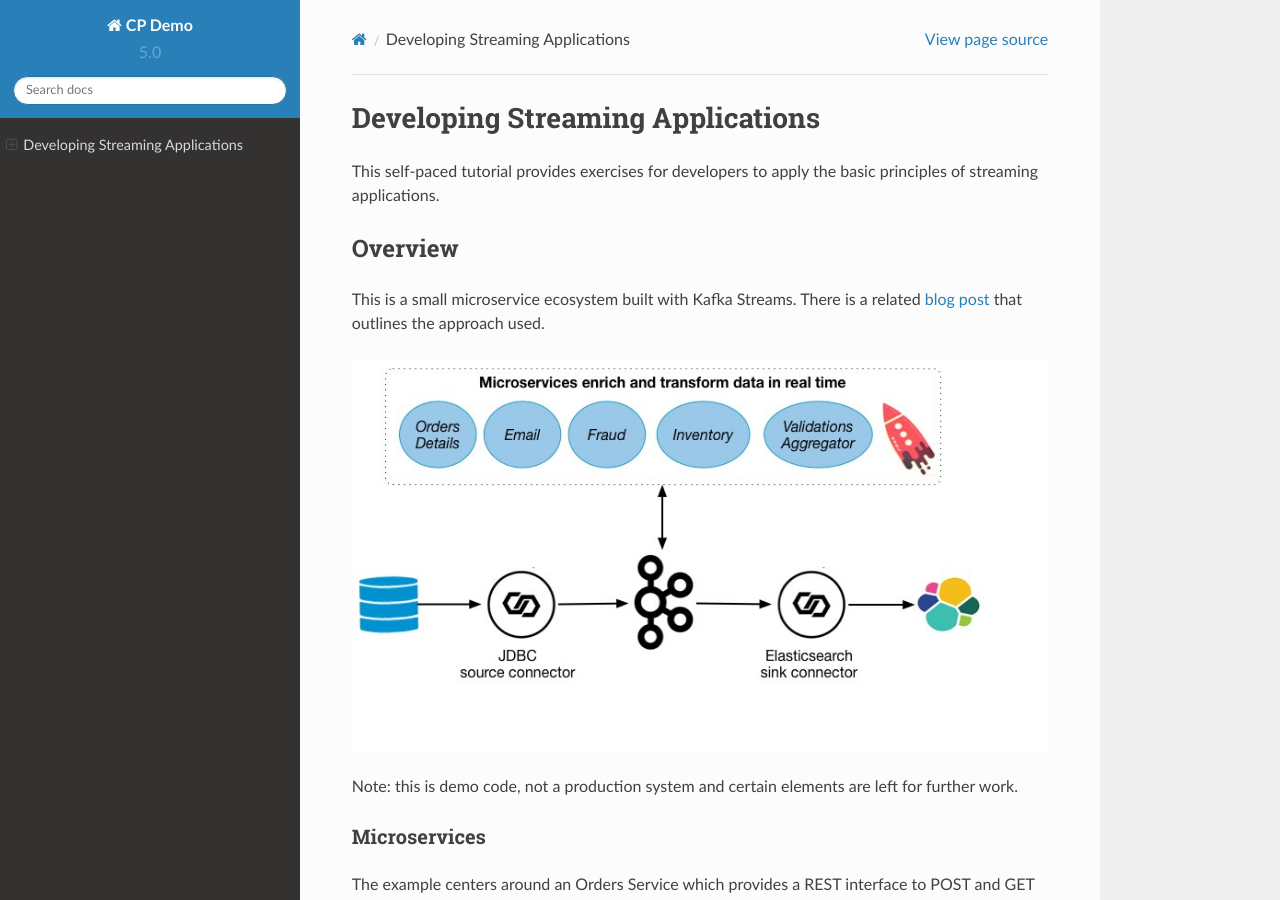
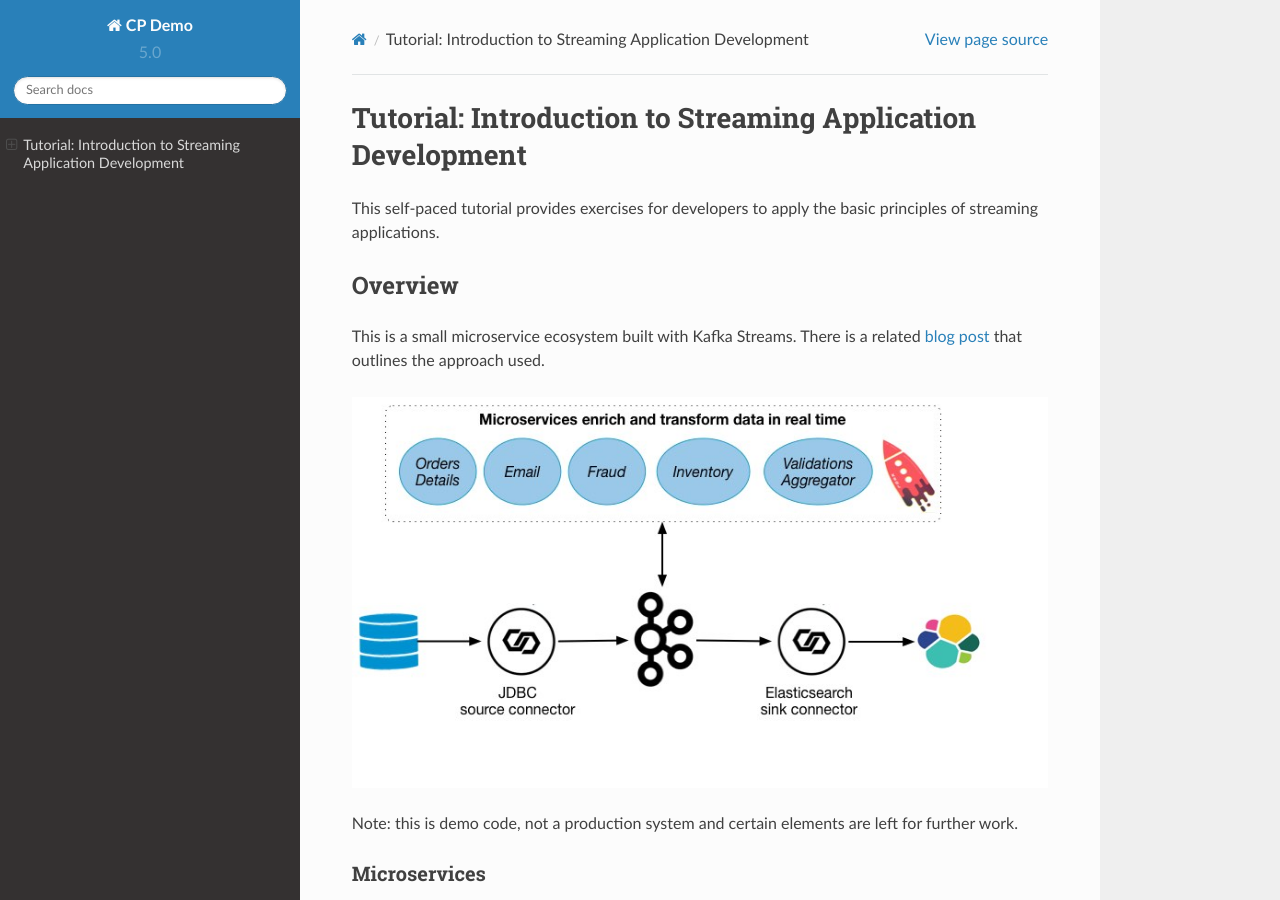
Before and after one commit to confluentinc/examples, a Sphinx documentation site: the page built from microservices-orders/docs/index.rst, in a window 1280 px wide and 900 px high. Built offline with Sphinx 7.4.7 and the Read the Docs theme 2.0.0, drawn with Linux system fonts in a browser that asks for light colours; cross-references to code outside the pages are shown as plain code.

Commit message:
Tutorial retitle

```diff
--- a/microservices-orders/docs/index.rst
+++ b/microservices-orders/docs/index.rst
@@ -1,10 +1,10 @@
-.. _microservices-orders:
+.. _tutorial-microservices-orders:
 
 .. toctree::
     :maxdepth: 2
 
-Developing Streaming Applications
-=================================
+Tutorial: Introduction to Streaming Application Development
+===========================================================
 
 This self-paced tutorial provides exercises for developers to apply the basic principles of streaming applications.
 
```
